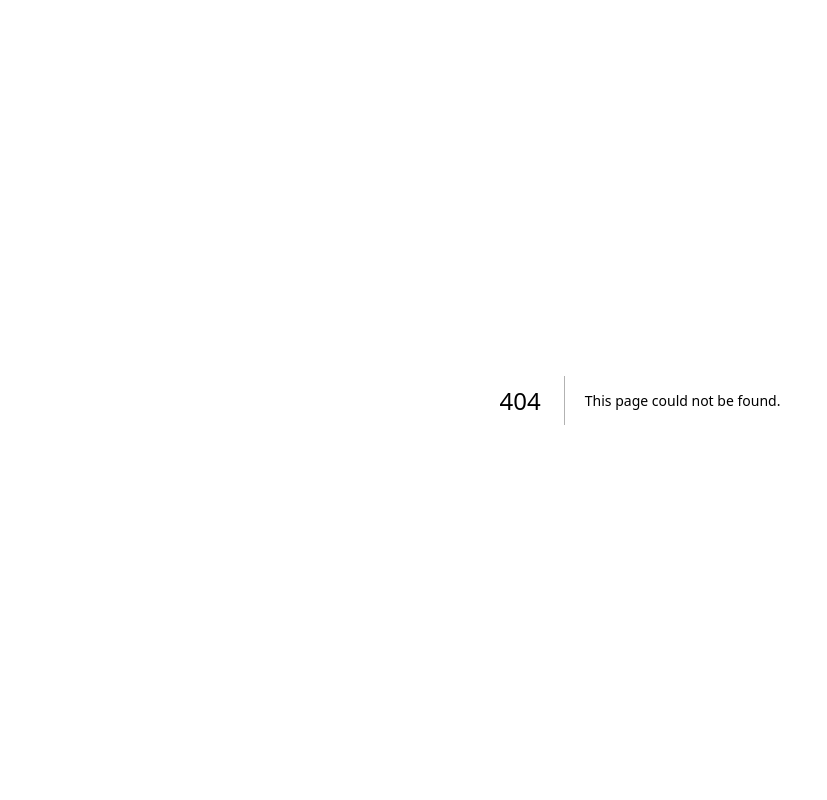
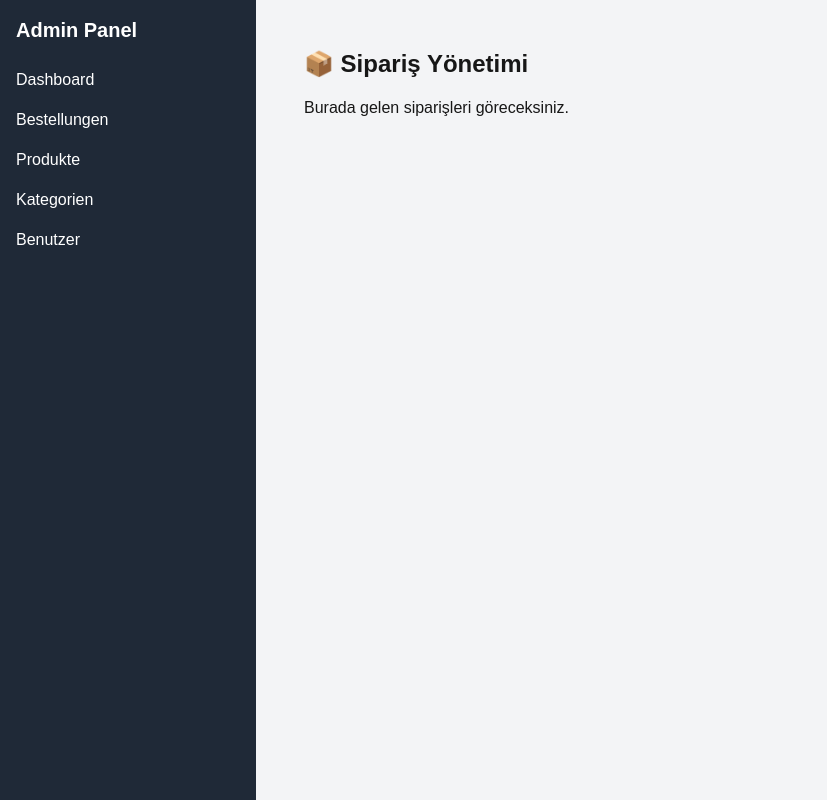
Before and after one commit to EmreAlma/restaurant-website, a Next.js app in the folder frontend/: page /admin/orders in a window 1280 px wide. Before the commit this address had no page. Shown: the whole page, without its empty margins (0-827 px from the left). Built offline with nearby package versions, Linux system fonts and the light colour scheme.

Commit message:
Implement admin orders layout

```diff
--- /dev/null
+++ b/frontend/app/admin/orders/page.jsx
@@ -0,0 +1,12 @@
+"use client";
+
+const AdminOrdersPage = () => {
+  return (
+    <div className="p-6">
+      <h1 className="text-2xl font-bold mb-4">📦 Sipariş Yönetimi</h1>
+      <p>Burada gelen siparişleri göreceksiniz.</p>
+    </div>
+  );
+};
+
+export default AdminOrdersPage;
```
